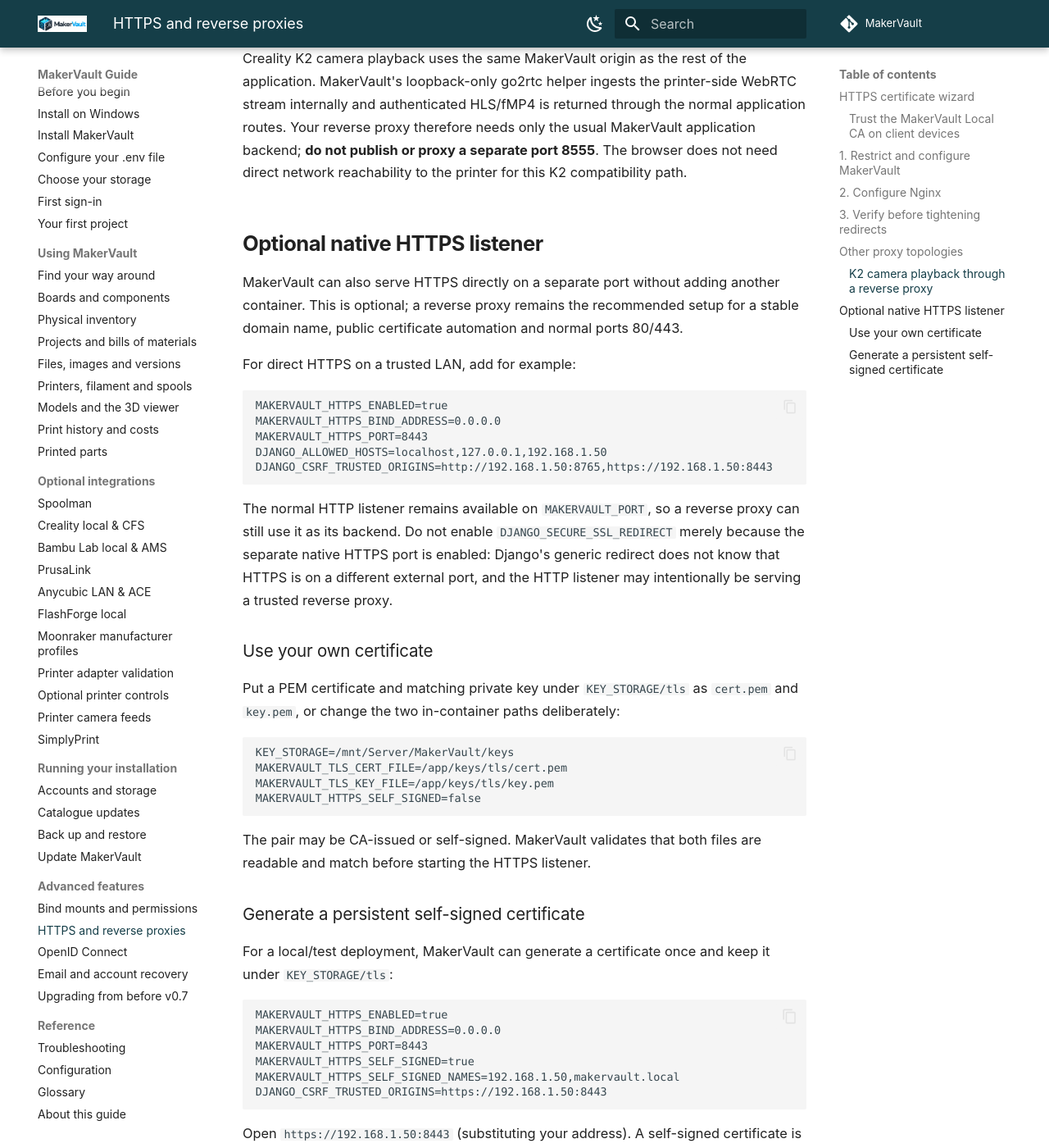
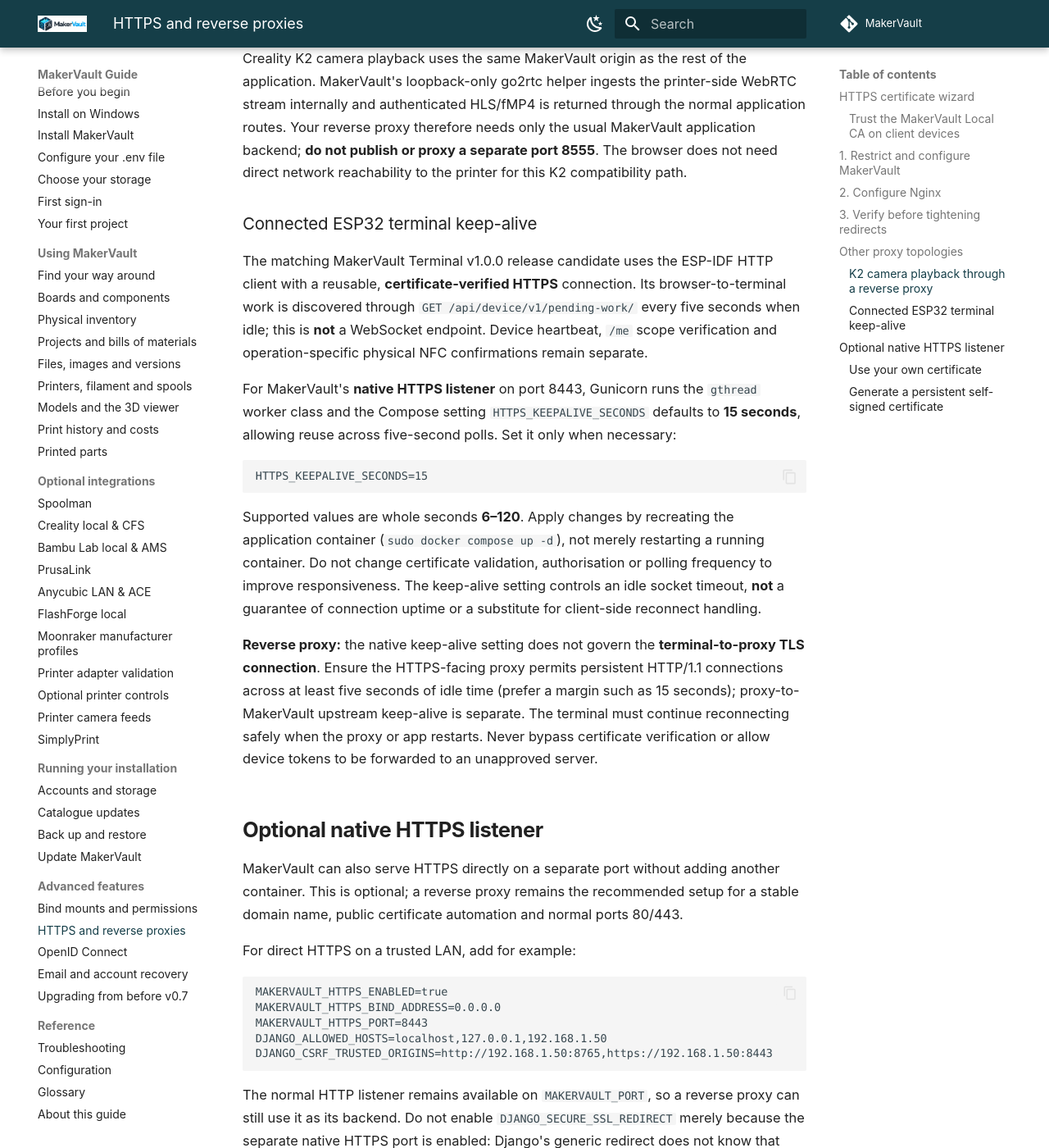
Before and after one commit to gavrd7/MakerVault, an MkDocs documentation site: the page built from docs/guide/advanced/reverse-proxy.md, in a window 1280 px wide and 1400 px high, scrolled down 3790 px. Shown: the whole window at 82% size. Built offline with MkDocs 1.6.1 and Material for MkDocs 9.7.7, drawn with Linux system fonts in a browser that asks for light colours; comment, search, counter and statistics services are not loaded.

Commit message:
docs: align docs/guide/advanced/reverse-proxy.md with v1.5.0/Terminal v1.0.0 release validation

````diff
--- a/docs/guide/advanced/reverse-proxy.md
+++ b/docs/guide/advanced/reverse-proxy.md
@@ -101,6 +101,20 @@
 Creality K2 camera playback uses the same MakerVault origin as the rest of the application. MakerVault's loopback-only go2rtc helper ingests the printer-side WebRTC stream internally and authenticated HLS/fMP4 is returned through the normal application routes. Your reverse proxy therefore needs only the usual MakerVault application backend; **do not publish or proxy a separate port 8555**. The browser does not need direct network reachability to the printer for this K2 compatibility path.
 
 
+### Connected ESP32 terminal keep-alive
+
+The matching MakerVault Terminal v1.0.0 release candidate uses the ESP-IDF HTTP client with a reusable, **certificate-verified HTTPS** connection. Its browser-to-terminal work is discovered through `GET /api/device/v1/pending-work/` every five seconds when idle; this is **not** a WebSocket endpoint. Device heartbeat, `/me` scope verification and operation-specific physical NFC confirmations remain separate.
+
+For MakerVault's **native HTTPS listener** on port 8443, Gunicorn runs the `gthread` worker class and the Compose setting `HTTPS_KEEPALIVE_SECONDS` defaults to **15 seconds**, allowing reuse across five-second polls. Set it only when necessary:
+
+```dotenv
+HTTPS_KEEPALIVE_SECONDS=15
+```
+
+Supported values are whole seconds **6–120**. Apply changes by recreating the application container (`sudo docker compose up -d`), not merely restarting a running container. Do not change certificate validation, authorisation or polling frequency to improve responsiveness. The keep-alive setting controls an idle socket timeout, **not** a guarantee of connection uptime or a substitute for client-side reconnect handling.
+
+**Reverse proxy:** the native keep-alive setting does not govern the **terminal-to-proxy TLS connection**. Ensure the HTTPS-facing proxy permits persistent HTTP/1.1 connections across at least five seconds of idle time (prefer a margin such as 15 seconds); proxy-to-MakerVault upstream keep-alive is separate. The terminal must continue reconnecting safely when the proxy or app restarts. Never bypass certificate verification or allow device tokens to be forwarded to an unapproved server.
+
 ## Optional native HTTPS listener
 
 MakerVault can also serve HTTPS directly on a separate port without adding another container. This is optional; a reverse proxy remains the recommended setup for a stable domain name, public certificate automation and normal ports 80/443.
````
